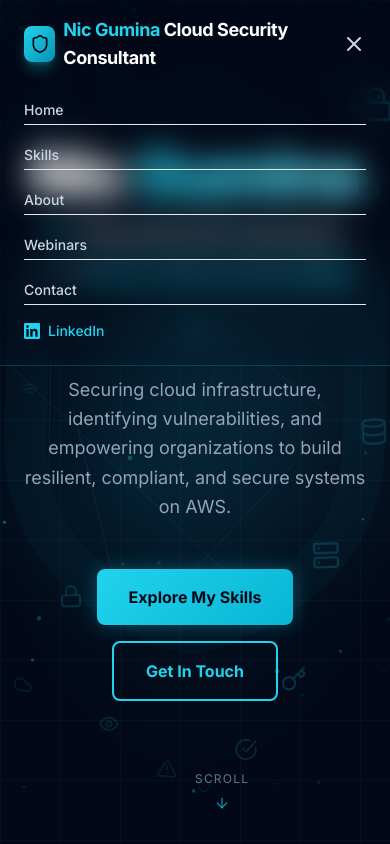
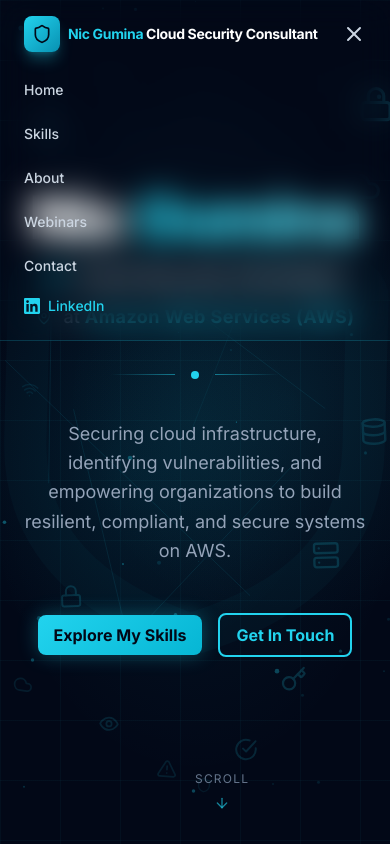
Before and after one commit to johndurso/nic-gumina, a Next.js app: page / in a window 390 px wide. Both pictures are taken after a click on the button "Toggle menu". Shown: the top 844 px of the page. Built offline with nearby package versions, Linux system fonts and the light colour scheme.

Commit message:
fix mobile nav and hero button display on mobile

```diff
--- a/components/About.tsx
+++ b/components/About.tsx
@@ -109,7 +109,7 @@ export default function About() {
                 href="https://www.linkedin.com/in/nic-gumina/"
                 target="_blank"
                 rel="noopener noreferrer"
-                className="inline-flex items-center gap-3 btn-outline-cyan px-8 py-4 rounded-xl text-base"
+                className="inline-flex items-center gap-3 btn-outline-cyan px-4 py-2 rounded-xl text-base"
               >
                 <svg
                   xmlns="http://www.w3.org/2000/svg"
--- a/components/Contact.tsx
+++ b/components/Contact.tsx
@@ -48,7 +48,7 @@ export default function Contact() {
             href="https://www.linkedin.com/in/nic-gumina/"
             target="_blank"
             rel="noopener noreferrer"
-            className="inline-flex items-center gap-3 btn-cyan px-10 py-5 rounded-xl text-lg group mx-auto"
+            className="inline-flex items-center gap-3 btn-cyan px-8 py-4 rounded-xl text-md group mx-auto"
           >
             <svg
               xmlns="http://www.w3.org/2000/svg"
--- a/components/Hero.tsx
+++ b/components/Hero.tsx
@@ -255,11 +255,11 @@ export default function Hero() {
           initial={{ opacity: 0, y: 20 }}
           animate={{ opacity: 1, y: 0 }}
           transition={{ duration: 0.6, delay: 1 }}
-          className="flex flex-col sm:flex-row gap-4 justify-center items-center"
+          className="flex flex-row gap-4 justify-center items-center"
         >
           <motion.a
             href="#skills"
-            className="btn-cyan px-8 py-4 rounded-lg text-base"
+            className="btn-cyan px-4 py-2 rounded-lg text-base"
             whileHover={{ scale: 1.05 }}
             whileTap={{ scale: 0.97 }}
           >
@@ -267,7 +267,7 @@ export default function Hero() {
           </motion.a>
           <motion.a
             href="#contact"
-            className="btn-outline-cyan px-8 py-4 rounded-lg text-base"
+            className="btn-outline-cyan px-4 py-2 rounded-lg text-base"
             whileHover={{ scale: 1.05 }}
             whileTap={{ scale: 0.97 }}
           >
--- a/components/Navbar.tsx
+++ b/components/Navbar.tsx
@@ -3,6 +3,7 @@
 import { useState, useEffect } from "react";
 import Link from "next/link";
 import { Shield, Menu, X } from "lucide-react";
+import { motion, AnimatePresence } from "framer-motion";
 
 const navLinks = [
   { label: "Home", href: "#home" },
@@ -22,8 +23,19 @@ export default function Navbar() {
     return () => window.removeEventListener("scroll", handleScroll);
   }, []);
 
+  const handleMobileNavClick = (href: string) => {
+    setMenuOpen(false);
+    setTimeout(() => {
+      const target = document.querySelector(href);
+      if (target) target.scrollIntoView({ behavior: "smooth" });
+    }, 300); // matches the menu exit animation duration
+  };
+
   return (
-    <nav
+    <motion.nav
+      initial={{ opacity: 0, y: -20 }}
+      animate={{ opacity: 1, y: 0 }}
+      transition={{ duration: 0.5, ease: "easeOut" }}
       className={`fixed top-0 left-0 right-0 z-50 navbar-blur transition-all duration-300 ${
         scrolled
           ? "bg-[#020817]/95 border-b border-cyan-400/20 shadow-lg shadow-cyan-400/5"
@@ -32,33 +44,52 @@ export default function Navbar() {
     >
       <div className="max-w-7xl mx-auto px-6 py-4 flex items-center justify-between">
         {/* Logo */}
+        <motion.div
+          initial={{ opacity: 0, x: -20 }}
+          animate={{ opacity: 1, x: 0 }}
+          transition={{ duration: 0.5, delay: 0.1 }}
+        >
           <Link href="#home" className="flex items-center gap-2 group">
             <div className="w-9 h-9 rounded-lg bg-gradient-to-br from-cyan-400 to-cyan-600 flex items-center justify-center shadow-lg shadow-cyan-400/30 group-hover:shadow-cyan-400/60 transition-all duration-300">
               <Shield className="w-5 h-5 text-[#020817]" />
             </div>
-          <span className="font-bold text-lg text-white tracking-tight">
+            <span className="font-bold text-sm text-white tracking-tight">
               <span className="text-cyan-400">Nic Gumina</span> Cloud Security Consultant
             </span>
           </Link>
+        </motion.div>
 
         {/* Desktop Nav */}
-        <div className="hidden md:flex items-center gap-8">
-          {navLinks.map((link) => (
-            <a
+        <motion.div
+          initial={{ opacity: 0, x: 20 }}
+          animate={{ opacity: 1, x: 0 }}
+          transition={{ duration: 0.5, delay: 0.1 }}
+          className="hidden md:flex items-center gap-8"
+        >
+          {navLinks.map((link, index) => (
+            <motion.a
               key={link.label}
               href={link.href}
+              initial={{ opacity: 0, y: -10 }}
+              animate={{ opacity: 1, y: 0 }}
+              transition={{ duration: 0.3, delay: 0.2 + index * 0.07 }}
               className="text-slate-300 hover:text-cyan-400 text-sm font-medium transition-colors duration-200 relative group"
             >
               {link.label}
               <span className="absolute -bottom-1 left-0 w-0 h-0.5 bg-cyan-400 group-hover:w-full transition-all duration-300 rounded-full" />
-            </a>
+            </motion.a>
           ))}
 
           {/* LinkedIn Icon */}
-          <a
+          <motion.a
             href="https://www.linkedin.com/in/nic-gumina/"
             target="_blank"
             rel="noopener noreferrer"
+            initial={{ opacity: 0, y: -10 }}
+            animate={{ opacity: 1, y: 0 }}
+            transition={{ duration: 0.3, delay: 0.2 + navLinks.length * 0.07 }}
+            whileHover={{ scale: 1.1 }}
+            whileTap={{ scale: 0.95 }}
             className="w-9 h-9 rounded-lg border border-cyan-400/30 flex items-center justify-center text-cyan-400 hover:bg-cyan-400/10 hover:border-cyan-400 transition-all duration-200"
             aria-label="LinkedIn Profile"
           >
@@ -70,37 +101,79 @@ export default function Navbar() {
             >
               <path d="M20.447 20.452h-3.554v-5.569c0-1.328-.027-3.037-1.852-3.037-1.853 0-2.136 1.445-2.136 2.939v5.667H9.351V9h3.414v1.561h.046c.477-.9 1.637-1.85 3.37-1.85 3.601 0 4.267 2.37 4.267 5.455v6.286zM5.337 7.433a2.062 2.062 0 0 1-2.063-2.065 2.064 2.064 0 1 1 2.063 2.065zm1.782 13.019H3.555V9h3.564v11.452zM22.225 0H1.771C.792 0 0 .774 0 1.729v20.542C0 23.227.792 24 1.771 24h20.451C23.2 24 24 23.227 24 22.271V1.729C24 .774 23.2 0 22.222 0h.003z" />
             </svg>
-          </a>
-        </div>
+          </motion.a>
+        </motion.div>
 
         {/* Mobile Menu Toggle */}
-        <button
+        <motion.button
+          initial={{ opacity: 0 }}
+          animate={{ opacity: 1 }}
+          transition={{ duration: 0.5, delay: 0.2 }}
+          whileTap={{ scale: 0.9 }}
           className="md:hidden text-slate-300 hover:text-cyan-400 transition-colors"
           onClick={() => setMenuOpen(!menuOpen)}
           aria-label="Toggle menu"
         >
-          {menuOpen ? <X className="w-6 h-6" /> : <Menu className="w-6 h-6" />}
-        </button>
+          <AnimatePresence mode="wait">
+            {menuOpen ? (
+              <motion.div
+                key="close"
+                initial={{ rotate: -90, opacity: 0 }}
+                animate={{ rotate: 0, opacity: 1 }}
+                exit={{ rotate: 90, opacity: 0 }}
+                transition={{ duration: 0.2 }}
+              >
+                <X className="w-6 h-6" />
+              </motion.div>
+            ) : (
+              <motion.div
+                key="menu"
+                initial={{ rotate: 90, opacity: 0 }}
+                animate={{ rotate: 0, opacity: 1 }}
+                exit={{ rotate: -90, opacity: 0 }}
+                transition={{ duration: 0.2 }}
+              >
+                <Menu className="w-6 h-6" />
+              </motion.div>
+            )}
+          </AnimatePresence>
+        </motion.button>
       </div>
 
       {/* Mobile Menu */}
+      <AnimatePresence>
         {menuOpen && (
-        <div className="md:hidden bg-[#0a1628]/98 border-b border-cyan-400/20 px-6 pb-6">
+          <motion.div
+            initial={{ opacity: 0, height: 0 }}
+            animate={{ opacity: 1, height: "auto" }}
+            exit={{ opacity: 0, height: 0 }}
+            transition={{ duration: 0.3, ease: "easeInOut" }}
+            className="md:hidden bg-[#0a1628]/98 border-b border-cyan-400/20 px-6 pb-6 overflow-hidden"
+          >
             <div className="flex flex-col gap-4 pt-2">
-            {navLinks.map((link) => (
-              <a
+              {navLinks.map((link, index) => (
+                <motion.a
                   key={link.label}
                   href={link.href}
-                className="text-slate-300 hover:text-cyan-400 text-sm font-medium transition-colors py-1 border-b border-navy-700"
-                onClick={() => setMenuOpen(false)}
+                  initial={{ opacity: 0, x: -10 }}
+                  animate={{ opacity: 1, x: 0 }}
+                  transition={{ duration: 0.25, delay: index * 0.06 }}
+                  className="text-slate-300 hover:text-cyan-400 text-sm font-medium transition-colors py-1"
+                  onClick={(e) => {
+                    e.preventDefault();
+                    handleMobileNavClick(link.href);
+                  }}
                 >
                   {link.label}
-              </a>
+                </motion.a>
               ))}
-            <a
+              <motion.a
                 href="https://www.linkedin.com/in/nic-gumina/"
                 target="_blank"
                 rel="noopener noreferrer"
+                initial={{ opacity: 0, x: -10 }}
+                animate={{ opacity: 1, x: 0 }}
+                transition={{ duration: 0.25, delay: navLinks.length * 0.06 }}
                 className="flex items-center gap-2 text-cyan-400 text-sm font-medium"
               >
                 <svg
@@ -112,10 +185,11 @@ export default function Navbar() {
                   <path d="M20.447 20.452h-3.554v-5.569c0-1.328-.027-3.037-1.852-3.037-1.853 0-2.136 1.445-2.136 2.939v5.667H9.351V9h3.414v1.561h.046c.477-.9 1.637-1.85 3.37-1.85 3.601 0 4.267 2.37 4.267 5.455v6.286zM5.337 7.433a2.062 2.062 0 0 1-2.063-2.065 2.064 2.064 0 1 1 2.063 2.065zm1.782 13.019H3.555V9h3.564v11.452zM22.225 0H1.771C.792 0 0 .774 0 1.729v20.542C0 23.227.792 24 1.771 24h20.451C23.2 24 24 23.227 24 22.271V1.729C24 .774 23.2 0 22.222 0h.003z" />
                 </svg>
                 LinkedIn
-            </a>
+              </motion.a>
             </div>
-        </div>
+          </motion.div>
         )}
-    </nav>
+      </AnimatePresence>
+    </motion.nav>
   );
 }
--- a/components/Skills.tsx
+++ b/components/Skills.tsx
@@ -121,7 +121,7 @@ export default function Skills() {
         <div className="text-center">
           <Link
             href="/skills"
-            className="inline-flex items-center gap-3 btn-cyan px-10 py-4 rounded-xl text-base group"
+            className="inline-flex items-center gap-3 btn-cyan px-6 py-3 rounded-xl text-base group"
           >
             Learn More About My Skills
             <ArrowRight className="w-5 h-5 group-hover:translate-x-1 transition-transform duration-200" />
```
Lines whose indentation alone changed are shown as unchanged.
